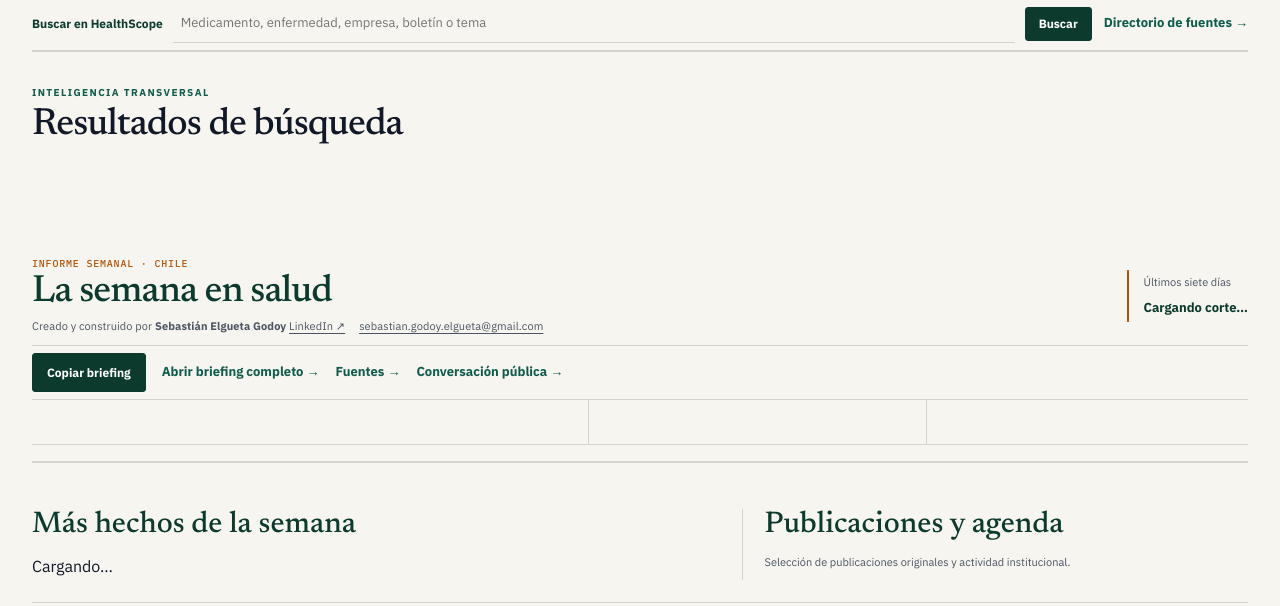
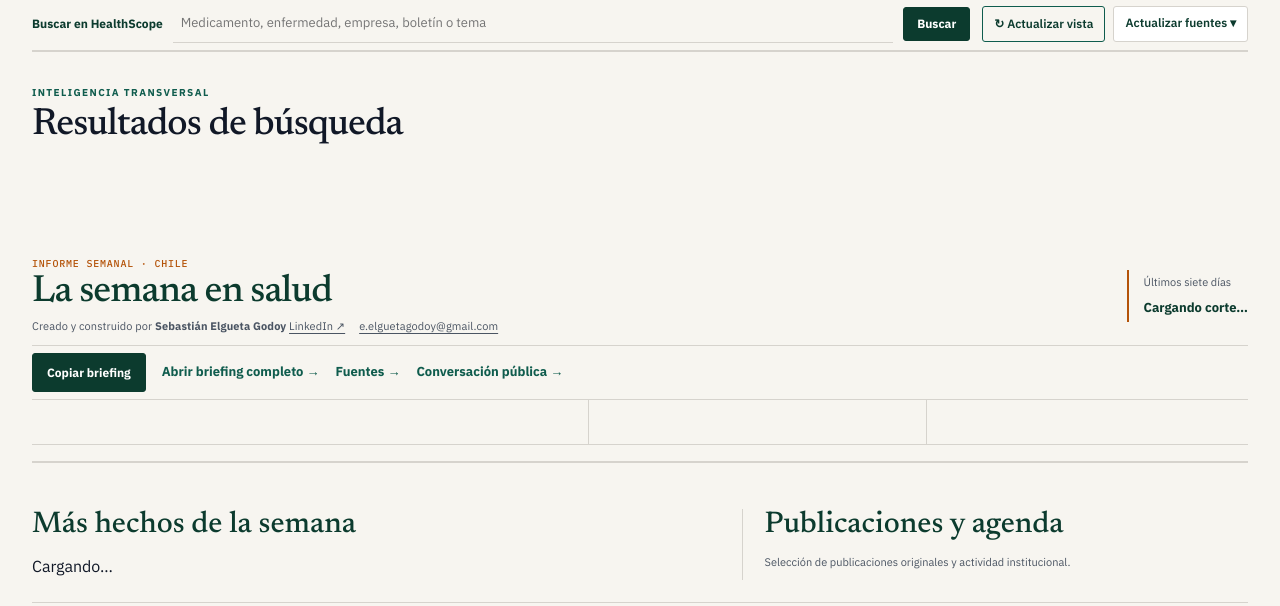
Before and after one commit to selguetagodoy/healthscope, a plain HTML site: page index.html in a window 1280 px wide. Shown: the part 194-800 px from the top of the page. Drawn offline with Linux system fonts and the light colour scheme.

Commit message:
Correct contact, expose refresh controls and isolate Pages artifacts by run attempt

```diff
--- a/assets/styles.css
+++ b/assets/styles.css
@@ -538,3 +538,6 @@ body[data-view] .budget-track{border-radius:0;height:16px}
 @media(max-width:900px){.masthead-briefing{display:none}.editorial-front{grid-template-columns:1.4fr 1fr}.editorial-tracker{grid-column:1/-1}.guide-grid{grid-template-columns:repeat(2,minmax(0,1fr))}}
 @media(max-width:650px){.site-header .brand{padding:16px 48px 16px 0;gap:8px}.site-header .brand-copy strong{font-size:32px}.site-header .brand-copy small{font-size:7px;letter-spacing:.07em;text-align:left}.utility-inner{font-size:9px;gap:8px}.global-search label{flex-basis:auto}.global-search input{flex:1 1 90px}.search-strip>.text-link{font-size:11px}.editorial-front{display:flex}.editorial-lead h2{font-size:38px}.editorial-lead,.editorial-secondary,.editorial-tracker{padding:18px 0}.nav-group summary{justify-content:space-between;font-size:12px}.weekly-time{margin-top:5px}body:not([data-view]) .weekly-head{display:block}body:not([data-view]) .weekly-head h1{font-size:31px}body:not([data-view]) .weekly-head .creator-credit{font-size:10px}.weekly-kpis strong{font-size:22px}.guide-grid{grid-template-columns:1fr}.section-heading{flex-wrap:wrap;gap:8px}body[data-view] .section-heading h2{font-size:35px}body[data-view] .event-content h3{font-size:22px}body[data-view] .event-content p{font-size:13px}}
 @media print{body{background:#fff;color:#111}.site-header,.utility-bar,.search-strip,.weekly-actions,.site-footer,.module-intro,.mobile-menu-button{display:none!important}.shell{width:100%}.weekly-head{border-bottom:1px solid #999}.weekly-brief{margin:0}.weekly-body,.leg-grid{display:block}.weekly-item,.leg-card{break-inside:avoid}.weekly-body>div+div{border:0;padding:0}.leg-card{border:0;border-bottom:1px solid #ccc;padding:12px 0}.weekly-kpis>div{padding:8px}.weekly-brief details{display:block}}
+
+/* Edition refresh controls */
+.update-controls{display:flex;align-items:center;gap:8px;flex-wrap:wrap}.update-controls .button,.update-admin summary{min-height:36px;padding:7px 11px;font-size:12px;line-height:1.5;font-weight:600;color:var(--pine);white-space:nowrap}.update-admin{position:relative}.update-admin summary{cursor:pointer;list-style:none;border:1px solid var(--line);border-radius:3px;background:var(--white)}.update-admin summary::-webkit-details-marker{display:none}.update-admin summary::after{content:" ▾"}.update-admin[open] summary::after{content:" ▴"}.update-panel{position:absolute;right:0;top:calc(100% + 5px);z-index:40;width:min(320px,calc(100vw - 32px));background:white;border:1px solid var(--line);border-top:3px solid var(--pine);padding:14px;box-shadow:0 10px 25px #11182718;font-size:13px}.update-panel p{margin:8px 0;color:var(--muted);font-size:12px}.update-panel a{display:block;padding:9px 0;border-top:1px solid var(--line);text-decoration:none;color:var(--pine);font-weight:600}.update-panel a:hover{text-decoration:underline}@media(max-width:650px){.update-controls{width:100%;justify-content:space-between}.update-controls .button,.update-admin summary{min-height:44px}.update-panel{right:0}}@media print{.update-controls{display:none!important}}
--- a/index.html
+++ b/index.html
@@ -19,7 +19,7 @@
   <meta name="twitter:card" content="summary_large_image">
   <title>HealthScope Chile | Inteligencia sanitaria y farmacéutica</title>
   <script type="application/ld+json">
-  {"@context":"https://schema.org","@type":"WebSite","name":"HealthScope Chile","url":"https://selguetagodoy.github.io/healthscope/","inLanguage":"es-CL","creator":{"@type":"Person","name":"Sebastián Elgueta Godoy","sameAs":"https://www.linkedin.com/in/sebasti%C3%A1n-enrique-godoy-elgueta/","email":"sebastian.godoy.elgueta@gmail.com"},"description":"Observatorio independiente de inteligencia sanitaria y farmacéutica en Chile."}
+  {"@context":"https://schema.org","@type":"WebSite","name":"HealthScope Chile","url":"https://selguetagodoy.github.io/healthscope/","inLanguage":"es-CL","creator":{"@type":"Person","name":"Sebastián Elgueta Godoy","sameAs":"https://www.linkedin.com/in/sebasti%C3%A1n-enrique-godoy-elgueta/","email":"e.elguetagodoy@gmail.com"},"description":"Observatorio independiente de inteligencia sanitaria y farmacéutica en Chile."}
   </script>
 </head>
 <body>
@@ -43,12 +43,12 @@
   <main id="contenido" class="shell">
     <div class="search-strip" aria-label="Buscador de novedades">
       <form action="./buscar/" method="get" class="global-search"><label for="globalQuery">Buscar en HealthScope</label><input id="globalQuery" name="q" type="search" placeholder="Medicamento, enfermedad, empresa, boletín o tema"><button class="button button-dark" type="submit">Buscar</button></form>
-      <a class="text-link" href="./fuentes/">Directorio de fuentes →</a>
+      <div class="update-controls"><button type="button" class="button button-light refresh-view" id="refreshView" title="Cargar la última edición publicada">↻ Actualizar vista</button><details class="update-admin"><summary>Actualizar fuentes</summary><div class="update-panel"><strong>Administración de HealthScope</strong><p>Ejecuta una nueva consulta a las fuentes o actualiza las bases de datos. Requiere acceso de administrador a GitHub.</p><a href="https://github.com/selguetagodoy/healthscope/actions/workflows/monitor-sources.yml" target="_blank" rel="noopener noreferrer">Ejecutar monitoreo sanitario ↗</a><a href="https://github.com/selguetagodoy/healthscope/actions/workflows/refresh-datasets.yml" target="_blank" rel="noopener noreferrer">Actualizar bases de datos ↗</a><a href="./fuentes/">Consultar fuentes y actualización →</a></div></details></div>
     </div>
-    <div id="dataNotice" role="status" class="data-notice" hidden></div>
+    <script>(function(){var b=document.getElementById("refreshView");if(!b)return;b.addEventListener("click",function(){var u=new URL(window.location.href);u.searchParams.set("_actualizar",Date.now().toString());window.location.replace(u.href);});})();</script><div id="dataNotice" role="status" class="data-notice" hidden></div>
     <section id="global-results" class="section-rule" aria-labelledby="global-results-title"><div class="section-heading"><div><p class="eyebrow">INTELIGENCIA TRANSVERSAL</p><h2 id="global-results-title">Resultados de búsqueda</h2></div></div><p class="section-deck" id="global-search-summary"></p><div id="global-search-results" class="coverage-grid" aria-live="polite"></div></section>
     <section id="weekly" class="weekly-brief section-rule" aria-labelledby="weekly-title">
-      <div class="weekly-head"><div><p class="eyebrow">INFORME SEMANAL · CHILE</p><h1 id="weekly-title">La semana en salud</h1><p class="creator-credit">Creado y construido por <strong>Sebastián Elgueta Godoy</strong> <span class="creator-contacts" style="display:inline-flex;flex-wrap:wrap;gap:6px 14px;margin-top:5px"><a href="https://www.linkedin.com/in/sebasti%C3%A1n-enrique-godoy-elgueta/" target="_blank" rel="noopener noreferrer" style="color:inherit;text-decoration:underline;text-underline-offset:3px">LinkedIn ↗</a><a href="mailto:sebastian.godoy.elgueta@gmail.com" style="color:inherit;text-decoration:underline;text-underline-offset:3px">sebastian.godoy.elgueta@gmail.com</a></span></p></div><div class="weekly-time"><span id="weeklyWindow">Últimos siete días</span><strong id="weeklyCut" role="status">Cargando corte…</strong><span id="weeklyHealth"></span></div></div>
+      <div class="weekly-head"><div><p class="eyebrow">INFORME SEMANAL · CHILE</p><h1 id="weekly-title">La semana en salud</h1><p class="creator-credit">Creado y construido por <strong>Sebastián Elgueta Godoy</strong> <span class="creator-contacts" style="display:inline-flex;flex-wrap:wrap;gap:6px 14px;margin-top:5px"><a href="https://www.linkedin.com/in/sebasti%C3%A1n-enrique-godoy-elgueta/" target="_blank" rel="noopener noreferrer" style="color:inherit;text-decoration:underline;text-underline-offset:3px">LinkedIn ↗</a><a href="mailto:e.elguetagodoy@gmail.com" style="color:inherit;text-decoration:underline;text-underline-offset:3px">e.elguetagodoy@gmail.com</a></span></p></div><div class="weekly-time"><span id="weeklyWindow">Últimos siete días</span><strong id="weeklyCut" role="status">Cargando corte…</strong><span id="weeklyHealth"></span></div></div>
       <div class="weekly-actions"><button type="button" id="weeklyCopy" class="button button-dark" disabled>Copiar briefing</button><a class="text-link" href="./semana/">Abrir briefing completo →</a><button type="button" class="button button-light print-brief" onclick="window.print()">Imprimir / PDF</button><a class="text-link" href="./fuentes/">Fuentes →</a><a class="text-link" href="./prensa/#social-discovery-title">Conversación pública →</a><span role="status" id="weeklyCopyStatus"></span></div>
       <div class="editorial-front"><div class="editorial-lead" id="editorialLead"></div><div class="editorial-secondary" id="editorialSecondary"></div><aside class="editorial-tracker" id="editorialTracker"></aside></div><div class="weekly-kpis" id="weeklyKpis"></div>
       <div class="weekly-body"><div><h2>Más hechos de la semana</h2><div id="weeklyVerified" aria-live="polite">Cargando…</div></div><div><h2>Publicaciones y agenda</h2><p class="editorial-caption">Selección de publicaciones originales y actividad institucional.</p><div id="weeklyCandidates"></div></div></div>
@@ -312,7 +312,7 @@
       <a class="brand footer-brand" href="./"><img src="./assets/brand.svg" width="38" height="38" alt=""><span class="brand-copy"><strong>HEALTHSCOPE</strong><small>INTELIGENCIA SANITARIA Y FARMACÉUTICA</small></span></a>
       <p>Proyecto independiente de información pública sobre salud en Chile.</p>
       <a href="./">Volver al inicio ↑</a>
-      <small class="copyright">© 2026 HealthScope Chile · Creado y construido por <strong>Sebastián Elgueta Godoy</strong><br><span class="creator-contacts" style="display:inline-flex;flex-wrap:wrap;gap:6px 14px;margin-top:5px"><a href="https://www.linkedin.com/in/sebasti%C3%A1n-enrique-godoy-elgueta/" target="_blank" rel="noopener noreferrer" style="color:inherit;text-decoration:underline;text-underline-offset:3px">LinkedIn ↗</a><a href="mailto:sebastian.godoy.elgueta@gmail.com" style="color:inherit;text-decoration:underline;text-underline-offset:3px">sebastian.godoy.elgueta@gmail.com</a></span></small>
+      <small class="copyright">© 2026 HealthScope Chile · Creado y construido por <strong>Sebastián Elgueta Godoy</strong><br><span class="creator-contacts" style="display:inline-flex;flex-wrap:wrap;gap:6px 14px;margin-top:5px"><a href="https://www.linkedin.com/in/sebasti%C3%A1n-enrique-godoy-elgueta/" target="_blank" rel="noopener noreferrer" style="color:inherit;text-decoration:underline;text-underline-offset:3px">LinkedIn ↗</a><a href="mailto:e.elguetagodoy@gmail.com" style="color:inherit;text-decoration:underline;text-underline-offset:3px">e.elguetagodoy@gmail.com</a></span></small>
     </div>
   </footer>
   <script src="./assets/app.js" defer></script>
```
Also changed, not shown: 1 other file.
